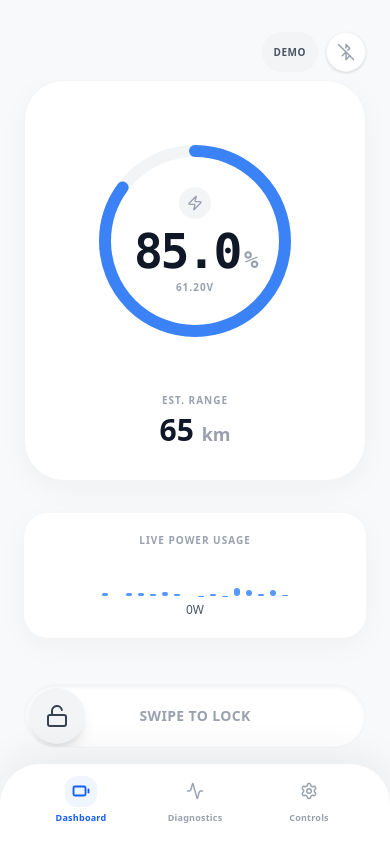
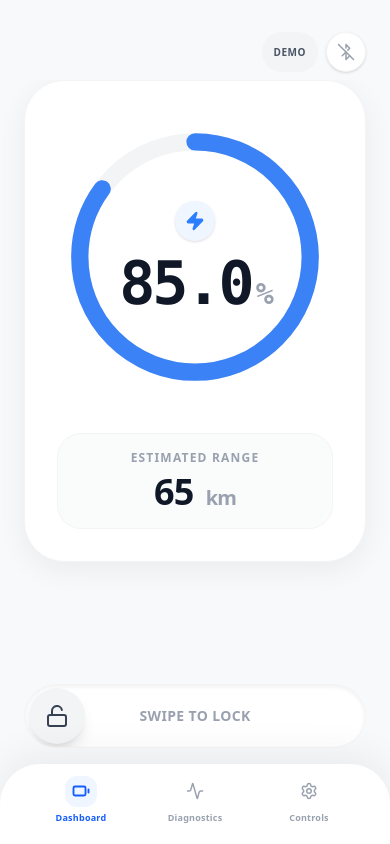
Before and after one commit to aryandon3g/electric-ev-app, a React (Vite) app: page / in a window 390 px wide. Built offline with nearby package versions, Linux system fonts and the light colour scheme.

Commit message:
refactor: optimize UI layout and progress ring
Reposition the power usage graph for better visual hierarchy and scale the circular progress component for improved responsiveness.

```diff
--- a/src/App.tsx
+++ b/src/App.tsx
@@ -307,13 +307,7 @@ export default function App() {
                 ) : null}
               </div>
 
-              <div className="w-full bg-white rounded-3xl p-5 shadow-[0_8px_30px_rgba(0,0,0,0.04)] mb-6">
-                <div className="flex flex-col items-center">
-                  <span className="text-[10px] font-bold text-gray-400 uppercase tracking-widest mb-2">Live Power Usage</span>
-                  <MiniGraph power={bmsData.power} />
-                  <div className="mt-1.5 text-xs font-medium text-gray-600">{Math.abs(bmsData.power).toFixed(0)}W</div>
-                </div>
-              </div>
+
 
               <div className="w-full mt-auto">
                 <SwipeAction
@@ -341,6 +335,14 @@ export default function App() {
                 </div>
                 <div className={`px-3 py-1 rounded-full text-xs font-bold ${bmsData.thermalState === 'Normal' ? 'bg-green-50 text-green-600' : 'bg-orange-50 text-orange-600'}`}>
                   {bmsData.thermalState}
+                </div>
+              </div>
+
+              <div className="w-full bg-white rounded-3xl p-5 shadow-[0_8px_30px_rgba(0,0,0,0.04)]">
+                <div className="flex flex-col items-center">
+                  <span className="text-[10px] font-bold text-gray-400 uppercase tracking-widest mb-2">Live Power Usage</span>
+                  <MiniGraph power={bmsData.power} />
+                  <div className="mt-1.5 text-xs font-medium text-gray-600">{Math.abs(bmsData.power).toFixed(0)}W</div>
                 </div>
               </div>
 
--- a/src/components/LiveProgressBar.tsx
+++ b/src/components/LiveProgressBar.tsx
@@ -11,42 +11,40 @@ interface LiveProgressBarProps {
 
 export function LiveProgressBar({ percentage, isCharging, voltage, estimatedRangeKM }: LiveProgressBarProps) {
   const [displayPercent, setDisplayPercent] = useState(percentage);
-  const [displayVoltage, setDisplayVoltage] = useState(voltage);
 
   // When smoothing is applied at the hook level, we don't need manual interpolation here.
   useEffect(() => {
     setDisplayPercent(percentage);
-    setDisplayVoltage(voltage);
-  }, [percentage, voltage]);
+  }, [percentage]);
 
-  const radius = 90;
+  const radius = 40;
   const circumference = 2 * Math.PI * radius;
   const strokeDashoffset = circumference - (displayPercent / 100) * circumference;
 
   return (
-    <div className={`bg-white border ${isCharging ? 'border-green-200 shadow-[0_8px_30px_rgba(34,197,94,0.12)]' : 'border-gray-100 shadow-[0_8px_30px_rgba(0,0,0,0.04)]'} rounded-[2.5rem] p-8 w-full relative flex flex-col items-center justify-center transition-all duration-500`}>
+    <div className={`bg-white border ${isCharging ? 'border-green-200 shadow-[0_8px_30px_rgba(34,197,94,0.12)]' : 'border-gray-100 shadow-[0_8px_30px_rgba(0,0,0,0.06)]'} rounded-[2.5rem] p-8 w-full relative flex flex-col items-center justify-center transition-all duration-500`}>
       {isCharging && (
         <div className="absolute inset-0 bg-green-500/5 animate-pulse rounded-[2.5rem] pointer-events-none" />
       )}
 
-      <div className="relative w-64 h-64 flex items-center justify-center">
+      <div className="relative w-72 h-72 sm:w-80 sm:h-80 flex items-center justify-center">
         {/* SVG Circular Progress */}
-        <svg className="absolute inset-0 w-full h-full transform -rotate-90">
+        <svg viewBox="0 0 100 100" className="absolute inset-0 w-full h-full transform -rotate-90">
           <circle
-            cx="128"
-            cy="128"
+            cx="50"
+            cy="50"
             r={radius}
             fill="transparent"
             stroke="#F3F4F6"
-            strokeWidth="12"
+            strokeWidth="6"
           />
           <motion.circle
-            cx="128"
-            cy="128"
+            cx="50"
+            cy="50"
             r={radius}
             fill="transparent"
-            stroke={isCharging ? '#22C55E' : displayPercent > 10 ? '#3B82F6' : '#EF4444'}
-            strokeWidth="12"
+            stroke={isCharging ? '#22C55E' : displayPercent > 20 ? '#3B82F6' : '#EF4444'}
+            strokeWidth="6"
             strokeLinecap="round"
             strokeDasharray={circumference}
             animate={{ strokeDashoffset }}
@@ -56,22 +54,21 @@ export function LiveProgressBar({ percentage, isCharging, voltage, estimatedRang
 
         {/* Inner Content */}
         <div className="flex flex-col items-center justify-center relative z-10 text-center">
-          <div className={`w-8 h-8 rounded-full flex items-center justify-center mb-2 ${isCharging ? 'bg-green-100 text-green-500 animate-pulse' : 'bg-gray-100 text-gray-400'}`}>
-            <Zap size={16} className={isCharging ? 'fill-green-500' : ''} />
+          <div className={`w-10 h-10 rounded-full flex items-center justify-center mb-3 ${isCharging ? 'bg-green-100 text-green-500 animate-pulse shadow-md' : 'bg-blue-50 text-blue-500 shadow-sm'}`}>
+            <Zap size={20} className={isCharging ? 'fill-green-500' : 'fill-blue-500'} />
           </div>
-          <span className={`text-5xl font-extrabold font-mono tracking-tighter ${isCharging ? 'text-green-500' : 'text-gray-900'}`}>
-            {displayPercent.toFixed(1)}<span className="text-2xl font-bold ml-1 text-gray-400">%</span>
-          </span>
-          <span className="mt-1 font-bold text-[10px] uppercase tracking-widest text-gray-400">
-            {displayVoltage.toFixed(2)}V
+          <span className={`text-6xl sm:text-7xl font-black font-mono tracking-tighter ${isCharging ? 'text-green-500' : 'text-gray-900'}`}>
+            {displayPercent.toFixed(1)}<span className="text-3xl font-bold ml-1 text-gray-400">%</span>
           </span>
         </div>
       </div>
 
-      <div className="mt-6 flex flex-col items-center justify-center text-center">
-        <span className="text-[10px] font-bold text-gray-400 uppercase tracking-widest mb-1">Est. Range</span>
-        <div className="text-3xl font-extrabold text-gray-900">
-          {estimatedRangeKM.toFixed(0)} <span className="text-lg text-gray-400">km</span>
+      <div className="mt-8 flex flex-col items-center justify-center text-center bg-gray-50/80 px-8 py-4 rounded-3xl border border-gray-100 w-full">
+        <span className="text-xs font-bold text-gray-400 uppercase tracking-widest mb-1.5 flex items-center gap-1.5">
+          Estimated Range
+        </span>
+        <div className="text-4xl sm:text-5xl font-black text-gray-900 tracking-tight">
+          {estimatedRangeKM.toFixed(0)} <span className="text-xl sm:text-2xl font-bold text-gray-400 ml-1">km</span>
         </div>
       </div>
     </div>
```
